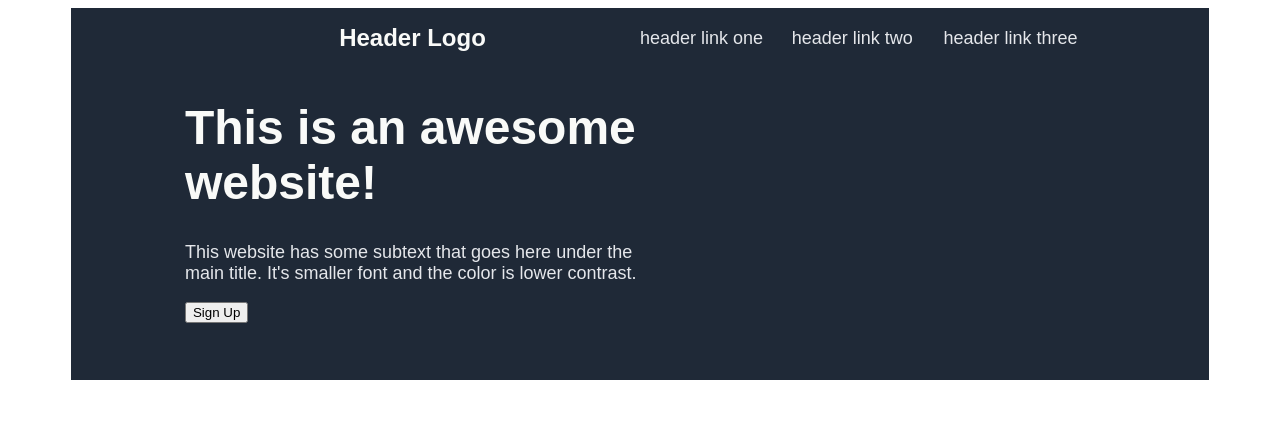
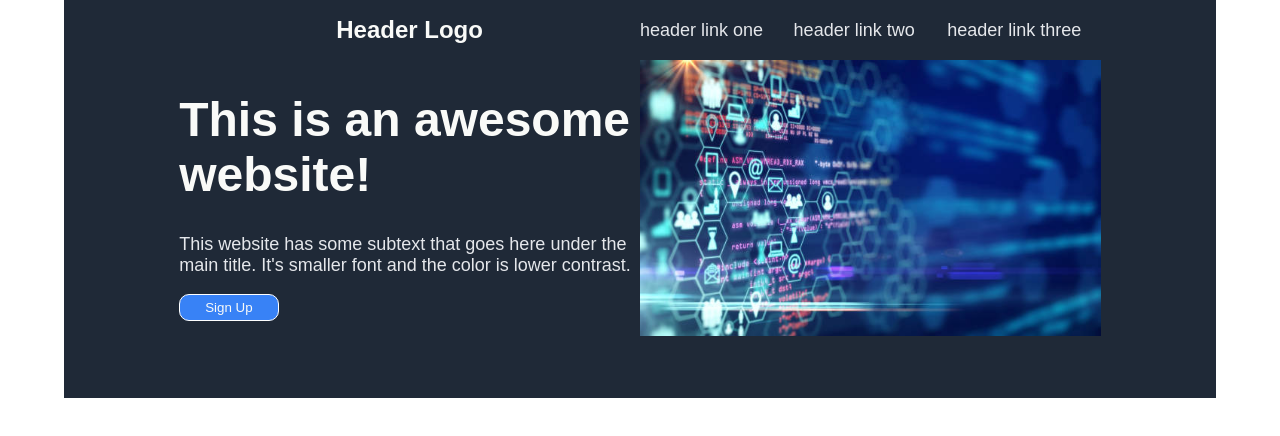
Before and after one commit to noahratzburg/odin-landing-page, a plain HTML site: page index.html in a window 1280 px wide. Drawn offline with Linux system fonts and the light colour scheme.

Commit message:
Finished main component...

```diff
--- a/index.html
+++ b/index.html
@@ -4,7 +4,7 @@
     <meta charset="UTF-8">
     <meta http-equiv="X-UA-Compatible" content="IE=edge">
     <meta name="viewport" content="width=device-width, initial-scale=1.0">
-    <link rel="stylesheet" href="styles.css">
+    <link rel="stylesheet" href="./styles/styles.css">
     <title>Odin Landin Page</title>
 </head>
 <body>
@@ -39,7 +39,7 @@
                     <button>Sign Up</button>
                 </div>
                 <div class="main">
-                    <img src="" alt="">
+                    <div class="main-img"><img src="./res/image.jpeg" alt="stock tech image"></div>
                 </div>
             </div>
 
--- a/styles.css
+++ b/styles/styles.css
@@ -1,5 +1,10 @@
 * {
     font-family: sans-serif;
+}
+
+body, html {
+    margin: 0;
+    padding: 0;
 }
 
 .main-container {
@@ -41,6 +46,8 @@
 
 .main {
     flex: 1;
+    display: table;
+    justify-content: center;
 }
 
 .main h1 {
@@ -53,3 +60,20 @@
     font-size: 18px;
     color: #E5E7EB;
 }
+
+.main button {
+    color: #F9FAF8;
+    background: #3882F6;
+    border-radius: 10px;
+    padding: 5px 25px 5px 25px;
+    border: 1px solid white;
+}
+
+.main-img {
+    display: table-cell;
+    vertical-align: middle;
+}
+
+.main img {
+    max-width: 100%;
+}
```
Also changed, not shown: res/image.jpeg (added).
